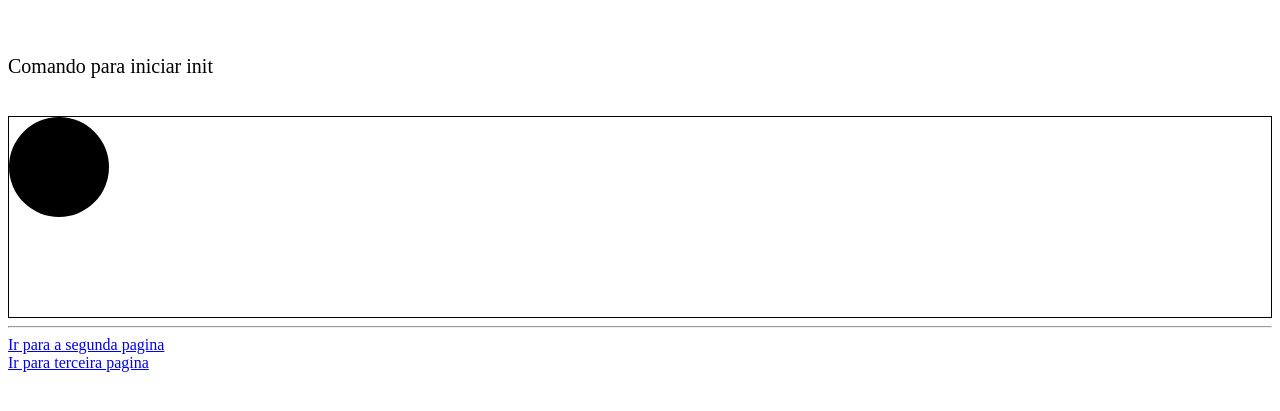
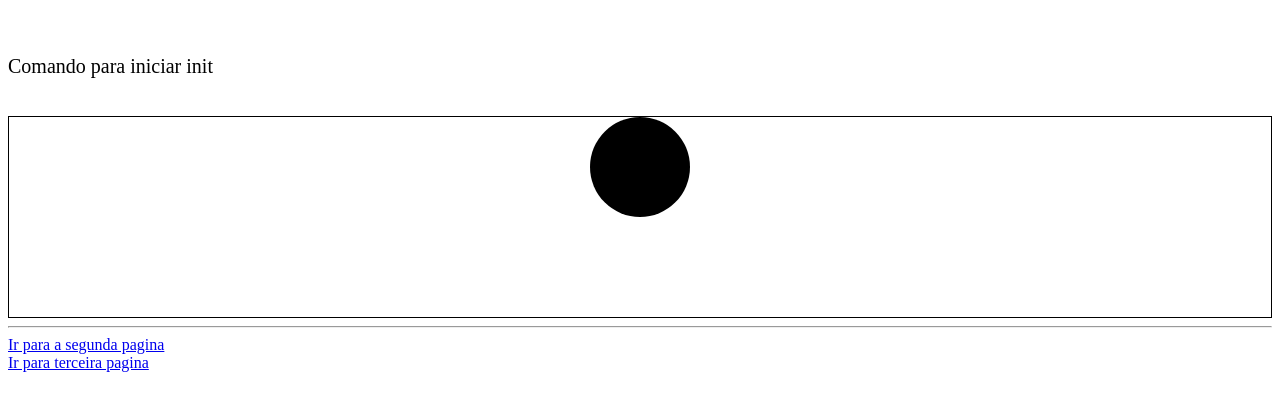
Before and after one commit to GbBonfim/Aula_Teste, a plain HTML site: page index.html in a window 1280 px wide. Shown: the part 189-600 px from the top of the page. Drawn offline with Linux system fonts and the light colour scheme.

Commit message:
att 5 css

```diff
--- a/style.css
+++ b/style.css
@@ -14,8 +14,8 @@ P{
     width: 100px; /* comprimento */
     background-color: black;
     border-radius: 100%;
-     /* margin: 0 auto; */
-     padding: 0 auto;
+     margin: 0 auto;
+
 }
 
 #faixa{
```
